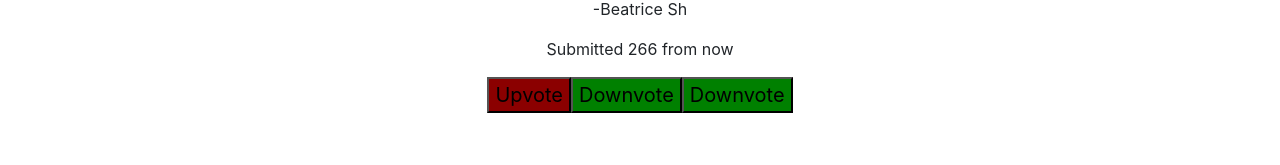
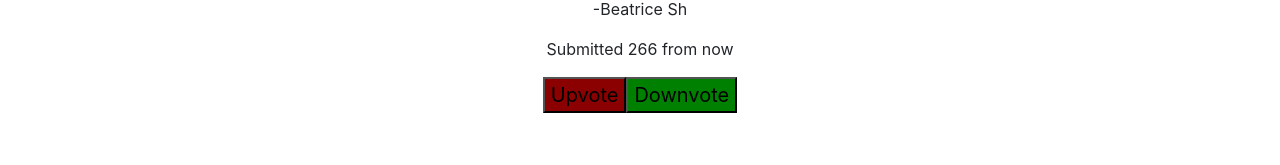
Before and after one commit to beatrice120/quotespro, an Angular app: page / in a window 1280 px wide. Shown: the part 371-536 px from the top of the page. Built offline with nearby package versions, Linux system fonts and the light colour scheme.

Commit message:
giving color to my button

```diff
--- a/src/app/quote/quote.component.html
+++ b/src/app/quote/quote.component.html
@@ -19,10 +19,10 @@
 
 
 
-      <button style="font-size: 20px; background-color: darkred;" (click)="adding(i)">Upvote</button>
+      <button style="font-size: 20px;  background-color: darkred;" (click)="adding(i)">Upvote</button>
 
 
-      <button style="font-size: 20px; background-color: green;" (click)="removing(i)">Downvote</button>
+
 
       <button style="font-size: 20px;background-color: green;" (click)="removing(i)">Downvote</button>
 
```
